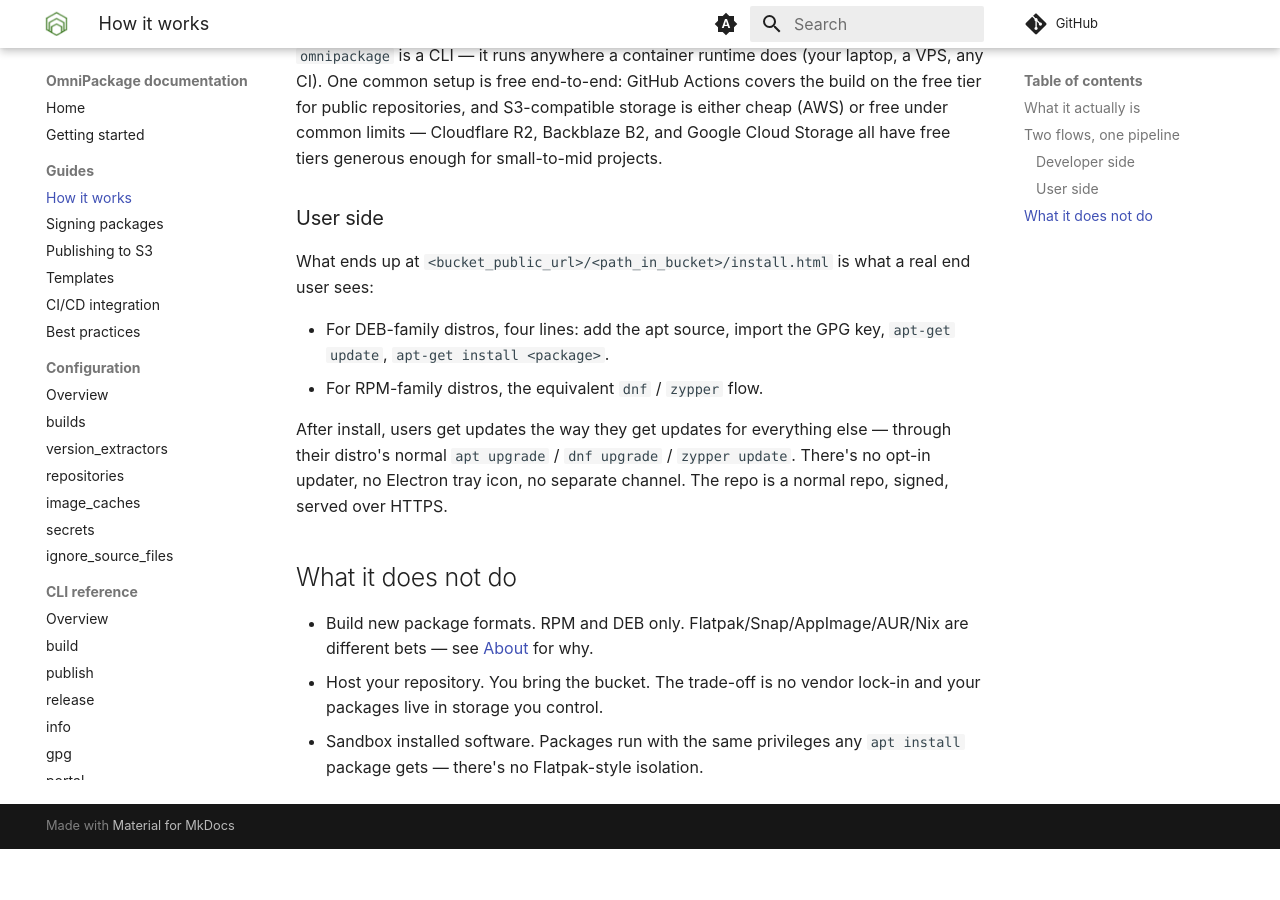
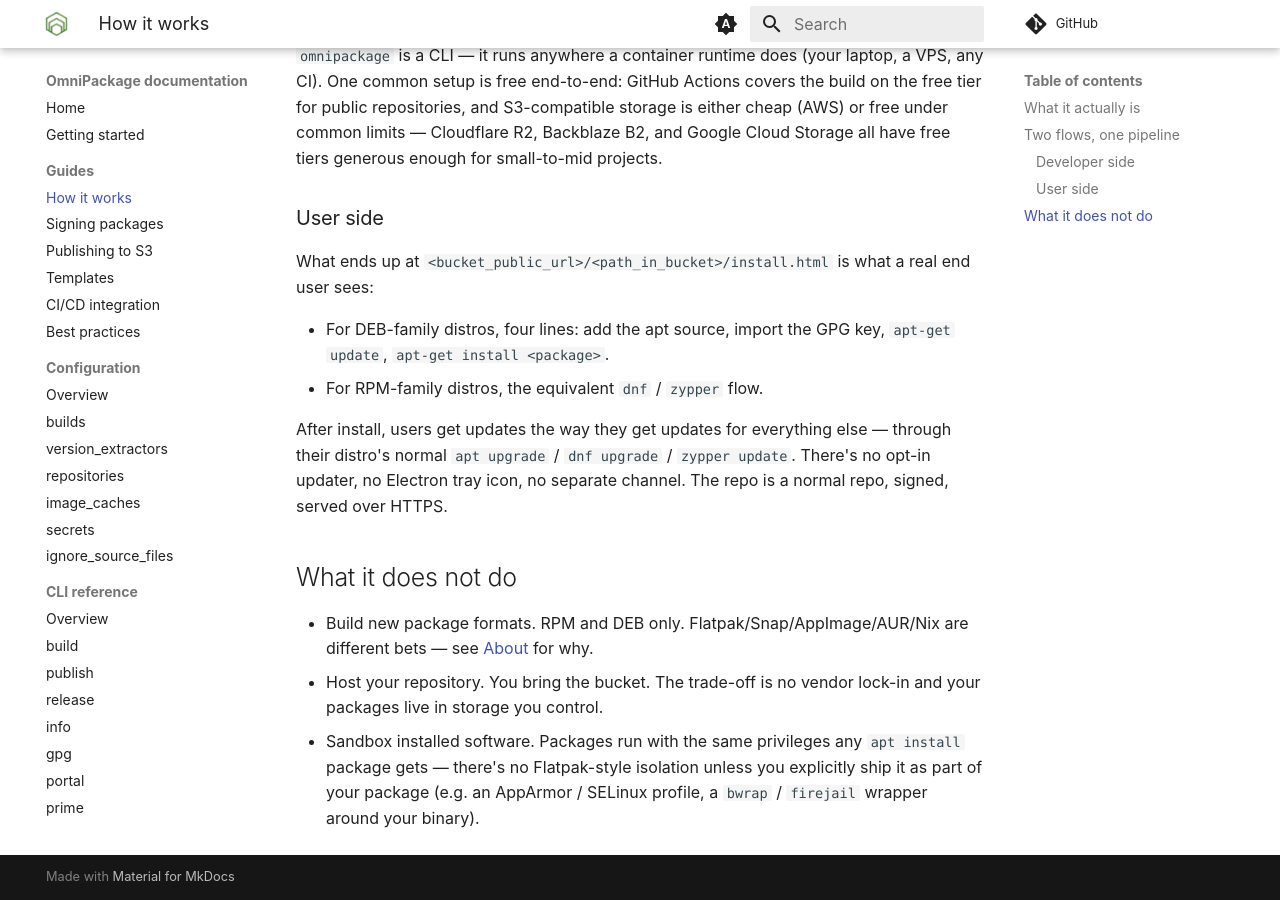
Before and after one commit to omnipackage/omnipackage-docs, an MkDocs documentation site: the page built from docs/guides/how_it_works.md, in a window 1280 px wide and 900 px high, scrolled down 2358 px. Built offline with MkDocs 1.6.1 and Material for MkDocs 9.7.7, drawn with Linux system fonts in a browser that asks for light colours; plug-ins that fetch from the network failed and are left out; comment, search, counter and statistics services are not loaded; before the commit the page ends 3207 px from its top, so only the background shows below that.

Commit message:
up howto section

```diff
--- a/docs/guides/how_it_works.md
+++ b/docs/guides/how_it_works.md
@@ -52,4 +52,4 @@ After install, users get updates the way they get updates for everything else
 
 - Build new package formats. RPM and DEB only. Flatpak/Snap/AppImage/AUR/Nix are different bets — see [About](https://omnipackage.org/about) for why.
 - Host your repository. You bring the bucket. The trade-off is no vendor lock-in and your packages live in storage you control.
-- Sandbox installed software. Packages run with the same privileges any `apt install` package gets — there's no Flatpak-style isolation.
+- Sandbox installed software. Packages run with the same privileges any `apt install` package gets — there's no Flatpak-style isolation unless you explicitly ship it as part of your package (e.g. an AppArmor / SELinux profile, a `bwrap` / `firejail` wrapper around your binary).
```
